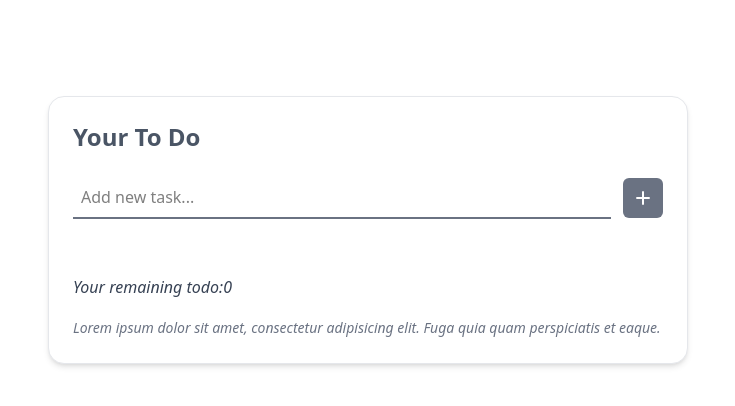
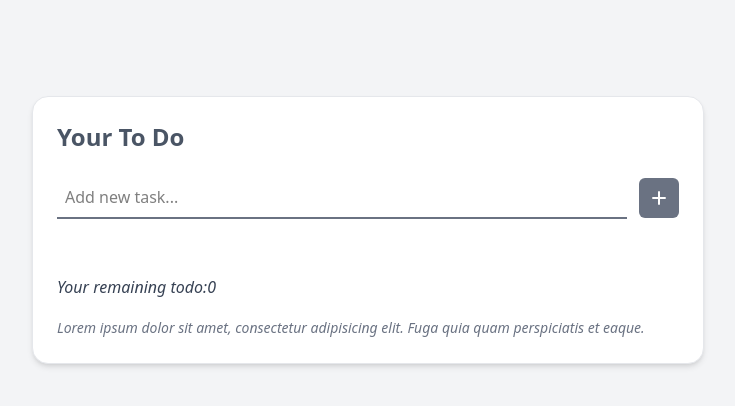
Before and after one commit to aqsatariq12/Trainee-Program-SE-CRUD-DOM, a plain HTML site: page index.html in a window 1280 px wide. Shown: the whole page, without its empty margins (272-1007 px from the left). Drawn offline with nearby package versions, Linux system fonts and the light colour scheme.

Commit message:
todo done js

```diff
--- a/index.html
+++ b/index.html
@@ -13,10 +13,10 @@
       referrerpolicy="no-referrer"
     />
   </head>
-  <body>
+  <body class="bg-gray-100 min-h-screen">
     <section class="flex justify-center pt-24 w-full">
       <div
-        class="w-1/2 bg-white border border-gray-200 rounded-2xl shadow-md p-6"
+        class="w-full max-w-2xl bg-white border border-gray-200 rounded-2xl shadow-md p-6 mx-4"
       >
         <h1 class="text-2xl font-bold mb-6 text-gray-600">Your To Do</h1>
 
--- a/script.js
+++ b/script.js
@@ -69,11 +69,6 @@ btnContainer.appendChild(editBtn);
     addBtn.innerHTML = '<i class="fa-solid fa-check"></i>';
     addBtn.className = "text-white bg-gray-500 p-2 rounded-md text-md hover:bg-black ";
 
-
-if (newTask !== null && newTask.trim() !== "") {
-  taskText.textContent = newTask;
-}
-
   });
 //delete
 const deleteBtn = document.createElement("button");
```
